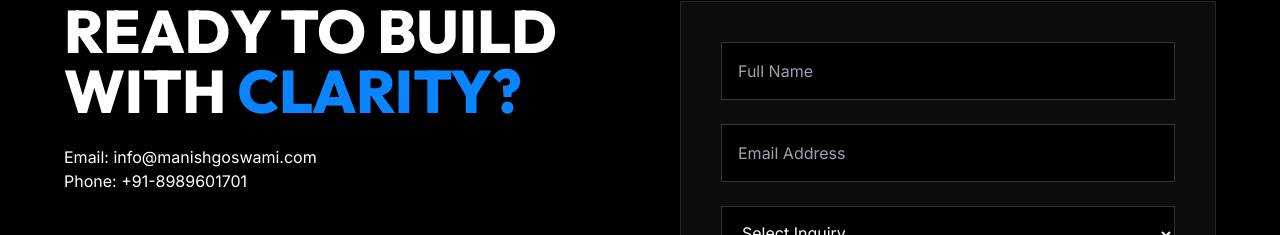
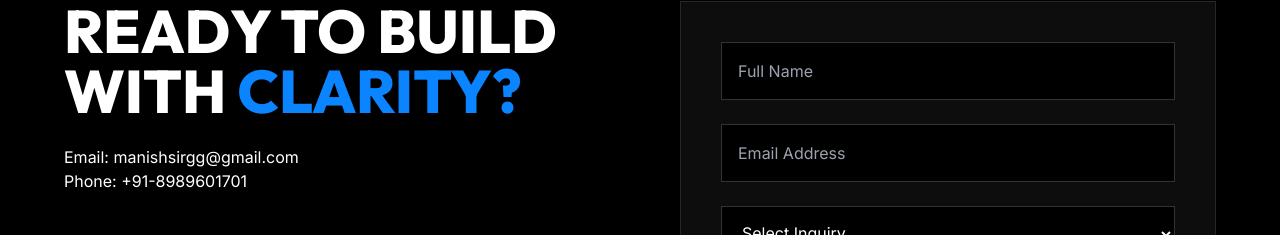
Before and after one commit to manishsirgg/manishgoswami, a React (Vite) app: page / in a window 1280 px wide. Shown: the part 5638-5873 px from the top of the page. Built offline with nearby package versions, Linux system fonts and the light colour scheme.

Commit message:
Update constants.tsx

```diff
--- a/src/constants.tsx
+++ b/src/constants.tsx
@@ -5,7 +5,7 @@ import { ServicePillar, PhilosophyItem, Venture } from './types';
 
 export const BRAND_NAME = "Manish Sir G";
 export const BRAND_TITLE = "Life Coaching | Education Consultancy | Business Consultancy";
-export const CONTACT_EMAIL = "info@manishgoswami.com";
+export const CONTACT_EMAIL = "manishsirgg@gmail.com";
 export const CONTACT_PHONE = "+91-8989601701";
 
 export const SERVICE_PILLARS: ServicePillar[] = [
```
